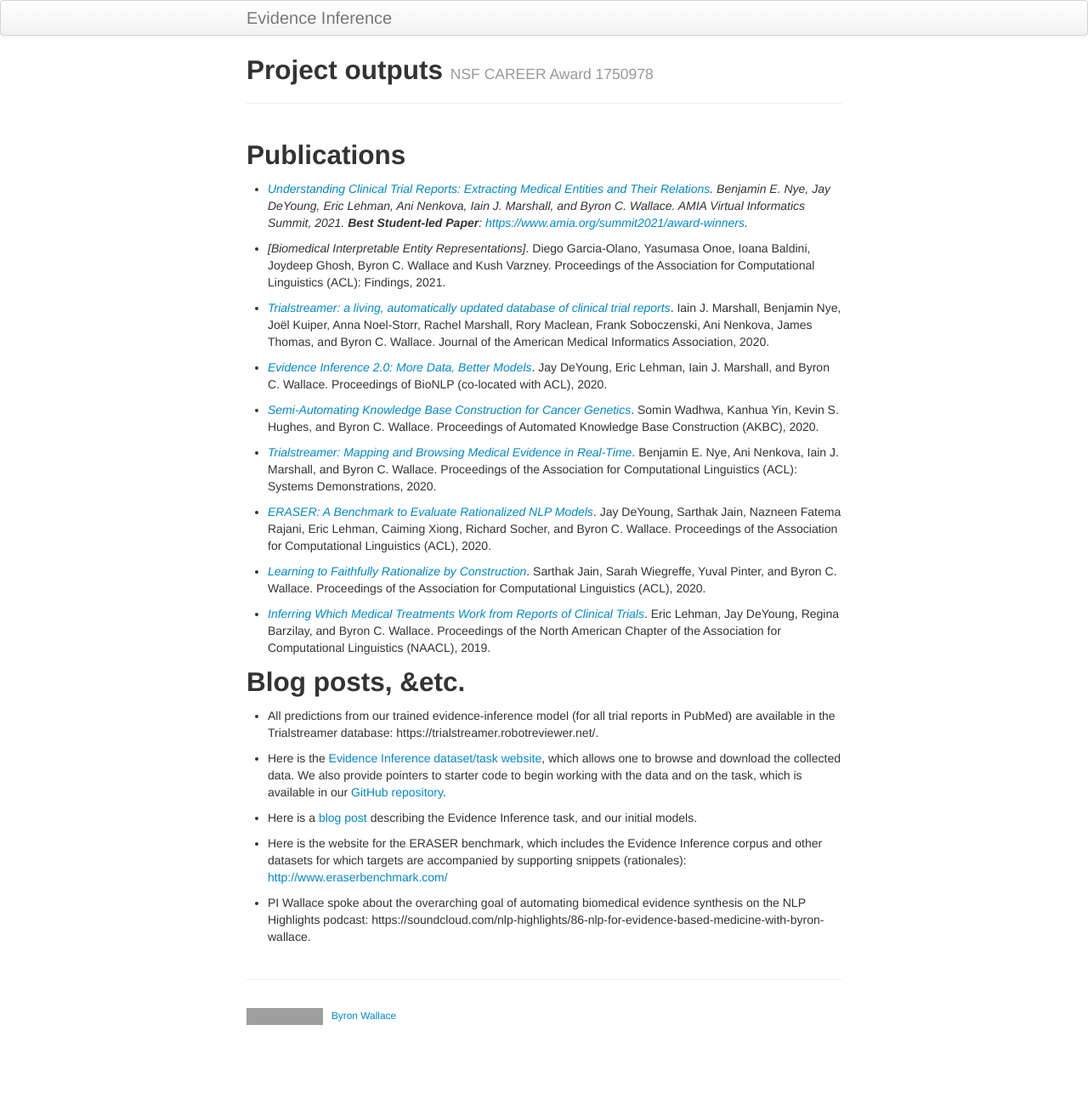
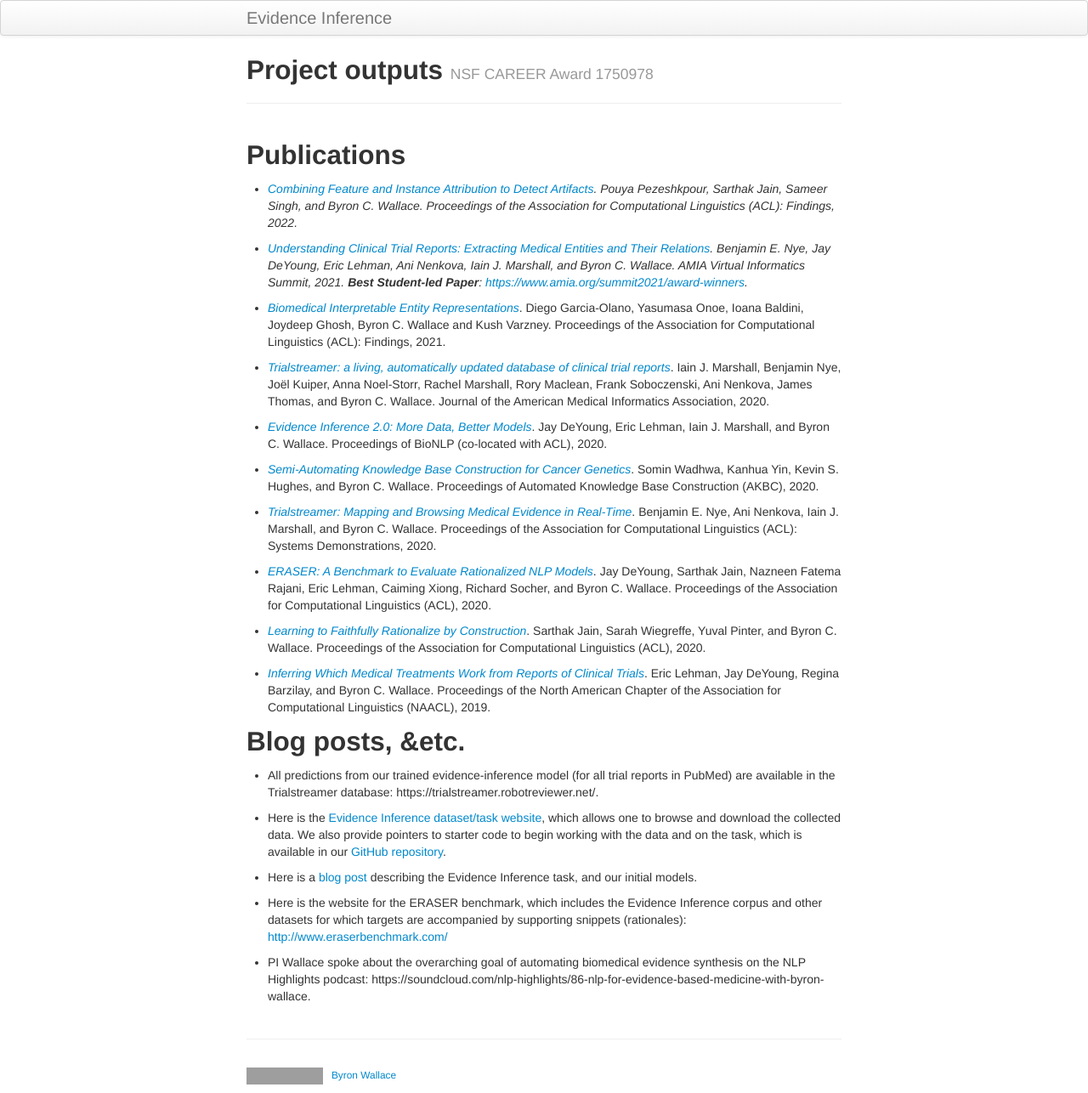
Before and after one commit to bwallace/evidence_inference, a Jekyll site: the page built from pages/outputs.md, in a window 1280 px wide. Shown: the whole page at 85% size. Built offline with Jekyll 4.4.1, drawn with Linux system fonts in a browser that asks for light colours; before the commit the page ends 1216 px from its top, so only the background shows below that; grey boxes are pictures that could not be loaded.

Commit message:
Update outputs.md

```diff
--- a/pages/outputs.md
+++ b/pages/outputs.md
@@ -7,9 +7,11 @@ tagline: NSF CAREER Award 1750978
 
 ## Publications
 
+* <i>[Combining Feature and Instance Attribution to Detect Artifacts](https://arxiv.org/abs/2107.00323). Pouya Pezeshkpour, Sarthak Jain, Sameer Singh, and Byron C. Wallace. Proceedings of the Association for Computational Linguistics (ACL): Findings, 2022.
+
 * <i>[Understanding Clinical Trial Reports: Extracting Medical Entities and Their Relations](https://arxiv.org/abs/2010.03550). Benjamin E. Nye, Jay DeYoung, Eric Lehman, Ani Nenkova, Iain J. Marshall, and Byron C. Wallace. AMIA Virtual Informatics Summit, 2021. <b>Best Student-led Paper</b>: <a href="https://www.amia.org/summit2021/award-winners">https://www.amia.org/summit2021/award-winners</a>.
 
-* <i>[Biomedical Interpretable Entity Representations]</i>. Diego Garcia-Olano, Yasumasa Onoe, Ioana Baldini, Joydeep Ghosh, Byron C. Wallace and Kush Varzney. Proceedings of the Association for Computational Linguistics (ACL): Findings, 2021.
+* <i>[Biomedical Interpretable Entity Representations](https://arxiv.org/abs/2106.09502)</i>. Diego Garcia-Olano, Yasumasa Onoe, Ioana Baldini, Joydeep Ghosh, Byron C. Wallace and Kush Varzney. Proceedings of the Association for Computational Linguistics (ACL): Findings, 2021.
 
 * <i>[Trialstreamer: a living, automatically updated database of clinical trial reports](https://www.ncbi.nlm.nih.gov/pmc/articles/PMC7727361/)</i>. Iain J. Marshall, Benjamin Nye, Joël Kuiper, Anna Noel-Storr, Rachel Marshall, Rory Maclean, Frank Soboczenski, Ani Nenkova, James Thomas, and Byron C. Wallace. Journal of the American Medical Informatics Association, 2020.
 
```
